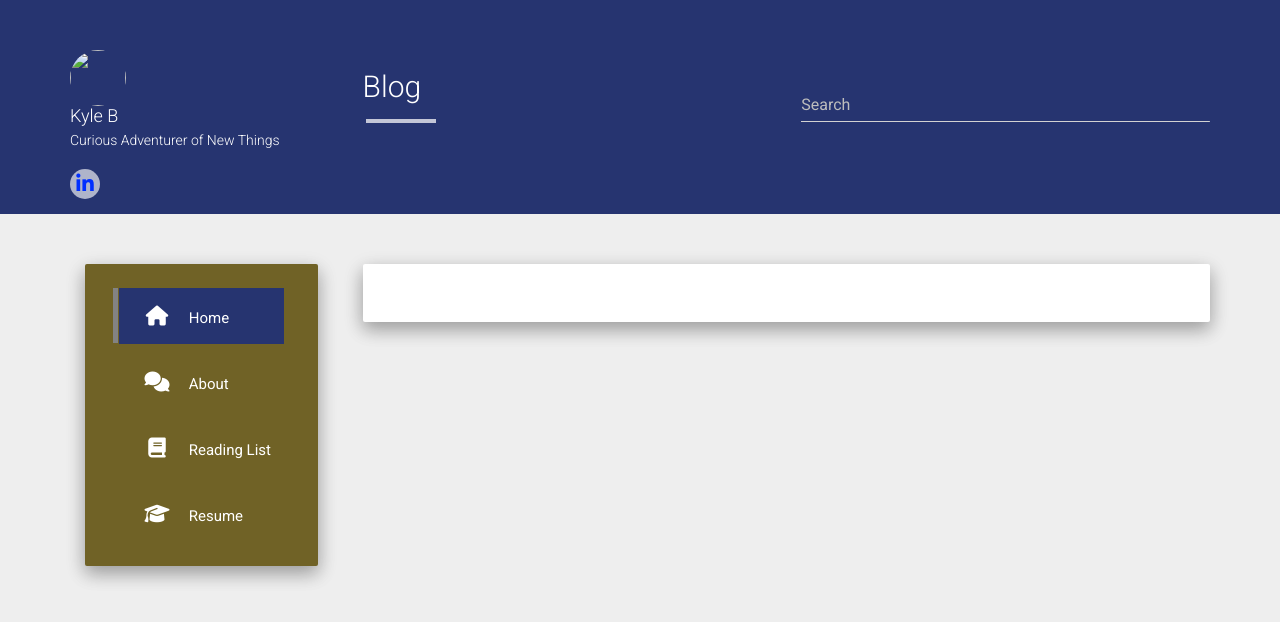
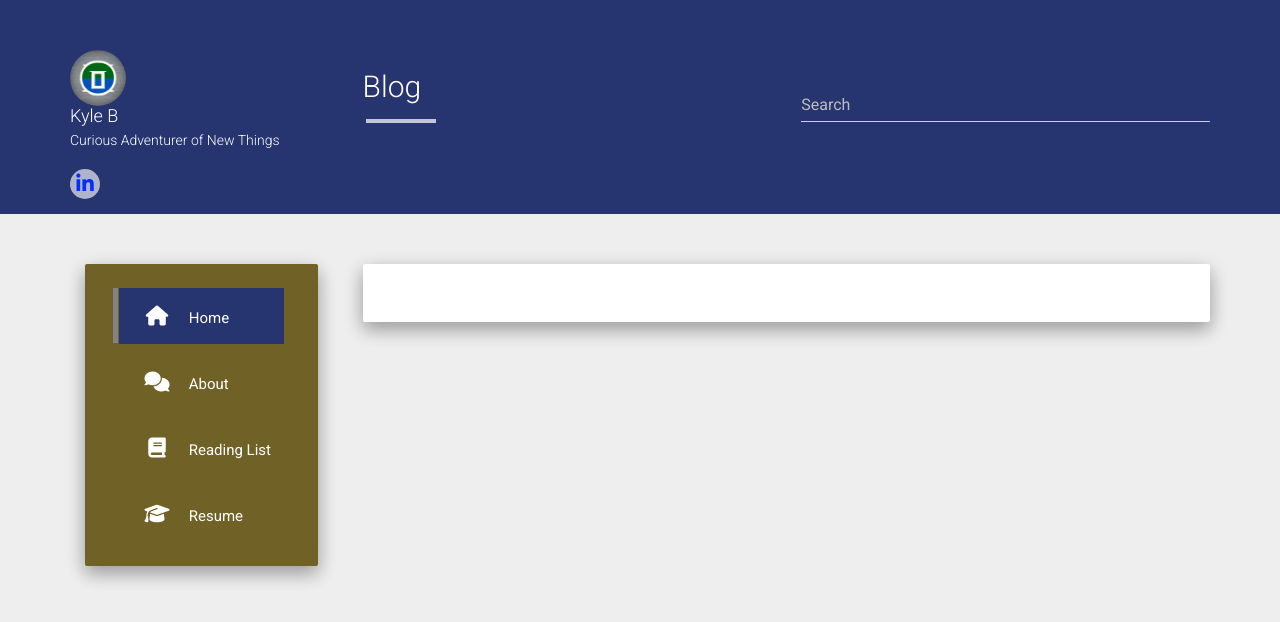
Before and after one commit to azotheblue/blog, a Jekyll site: the page built from index.html, in a window 1280 px wide. Shown: the top 622 px of the page. Built offline with Jekyll 4.4.1, drawn with Linux system fonts in a browser that asks for light colours; nearby versions of some CDN libraries; the list of posts is cut into pages by our own code.

Commit message:
Update _config.yml
picture

```diff
--- a/_config.yml
+++ b/_config.yml
@@ -1,7 +1,7 @@
 title: Thought Journeys
 description: Place for thinkings on various subjects, mostly in the cybersecurity space.
 author: Kyle B
-logo: Blog/static/img/avatar.jpg
+logo: "https://azotheblue.github.io/Blog/static/img/avatar.jpg"
 github:
 about: Curious Adventurer of New Things
 
```
